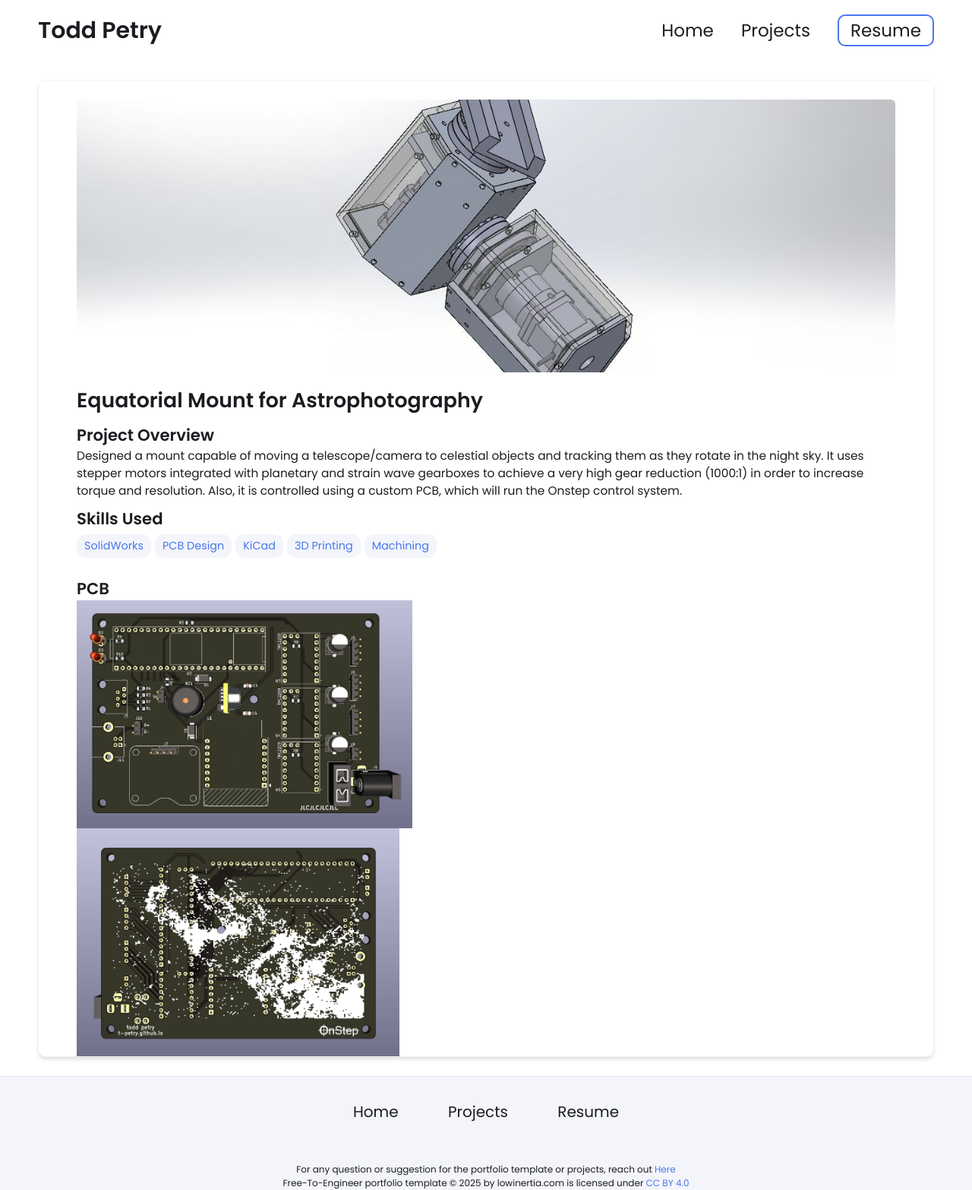
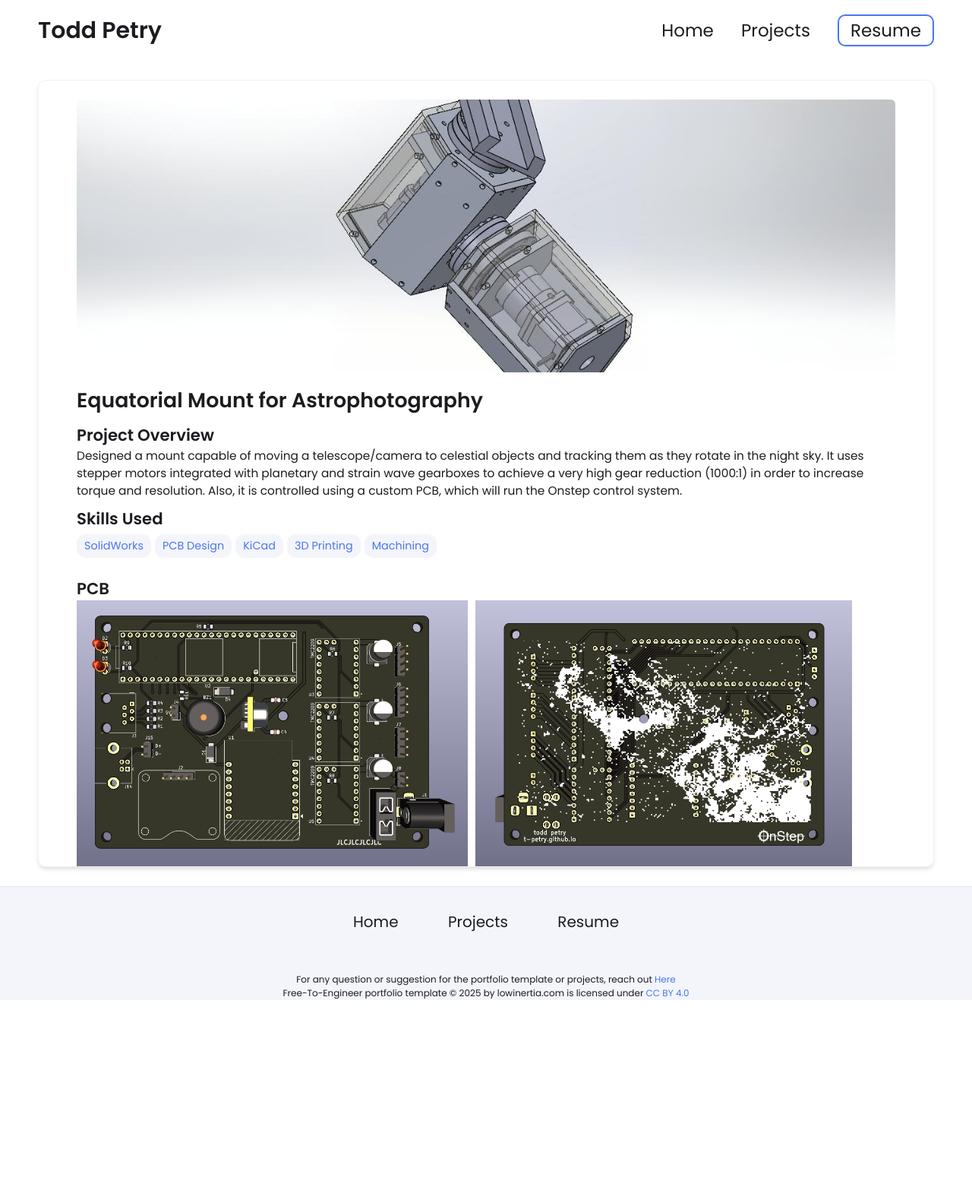
Before and after one commit to t-petry/t-petry.github.io, a Jekyll site: the page built from _projects/eq-mount/index.md, in a window 1280 px wide. Shown: the whole page at 76% size. Built offline with Jekyll 4.4.1, drawn with Linux system fonts in a browser that asks for light colours; after the commit the page ends 1316 px from its top, so only the background shows below that.

Commit message:
changed pcb spacing

```diff
--- a/_projects/eq-mount/index.md
+++ b/_projects/eq-mount/index.md
@@ -13,5 +13,4 @@ main-image: /mount_extended.jpg
 
 ## PCB
 
-{% include image-gallery.html images="pcb_top.png" height="300" %}
-{% include image-gallery.html images="pcb_bottom.png" height="300" %}
+{% include image-gallery.html images="pcb_top.png, pcb_bottom.png" height="350" %}
```
